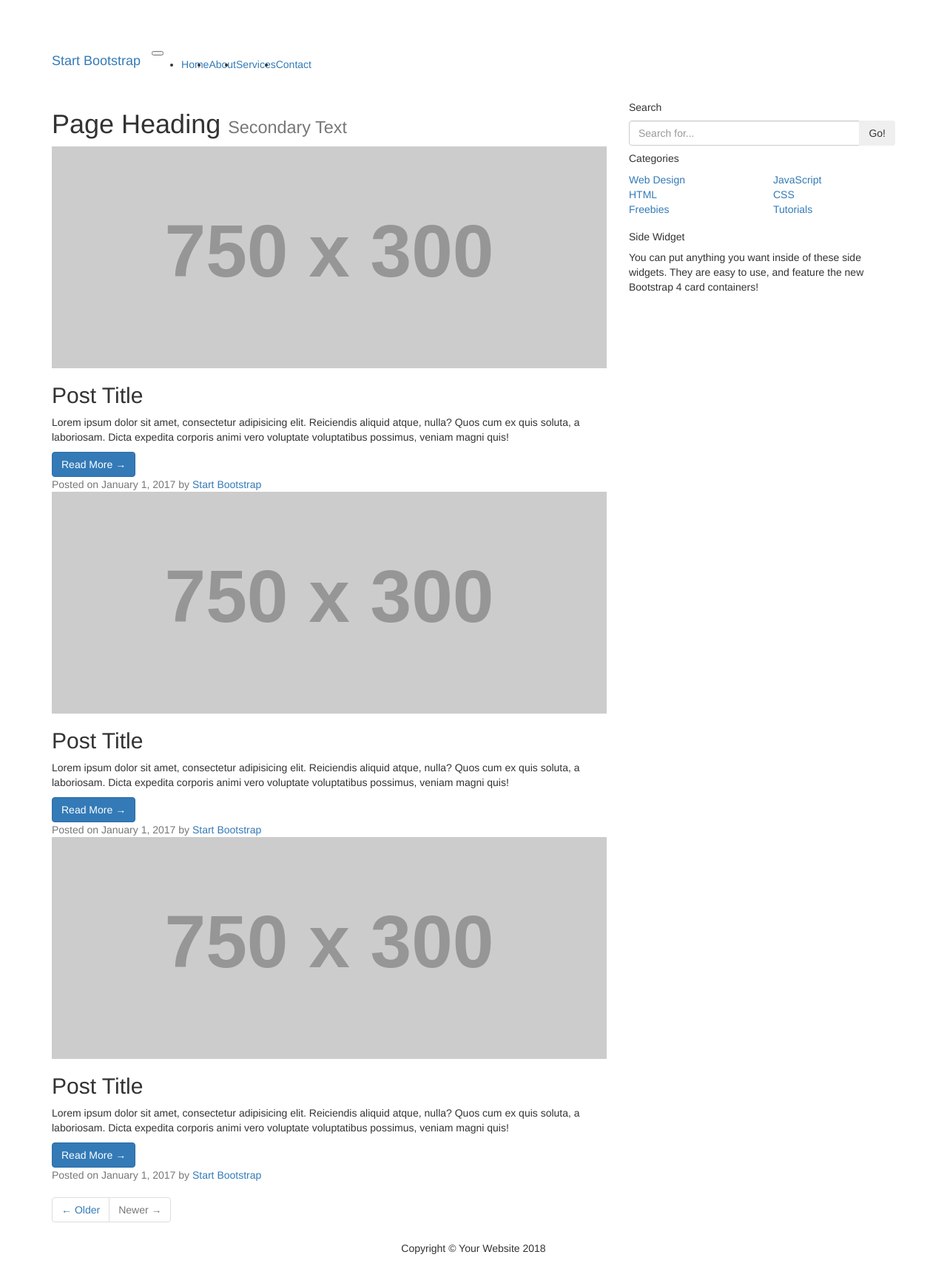
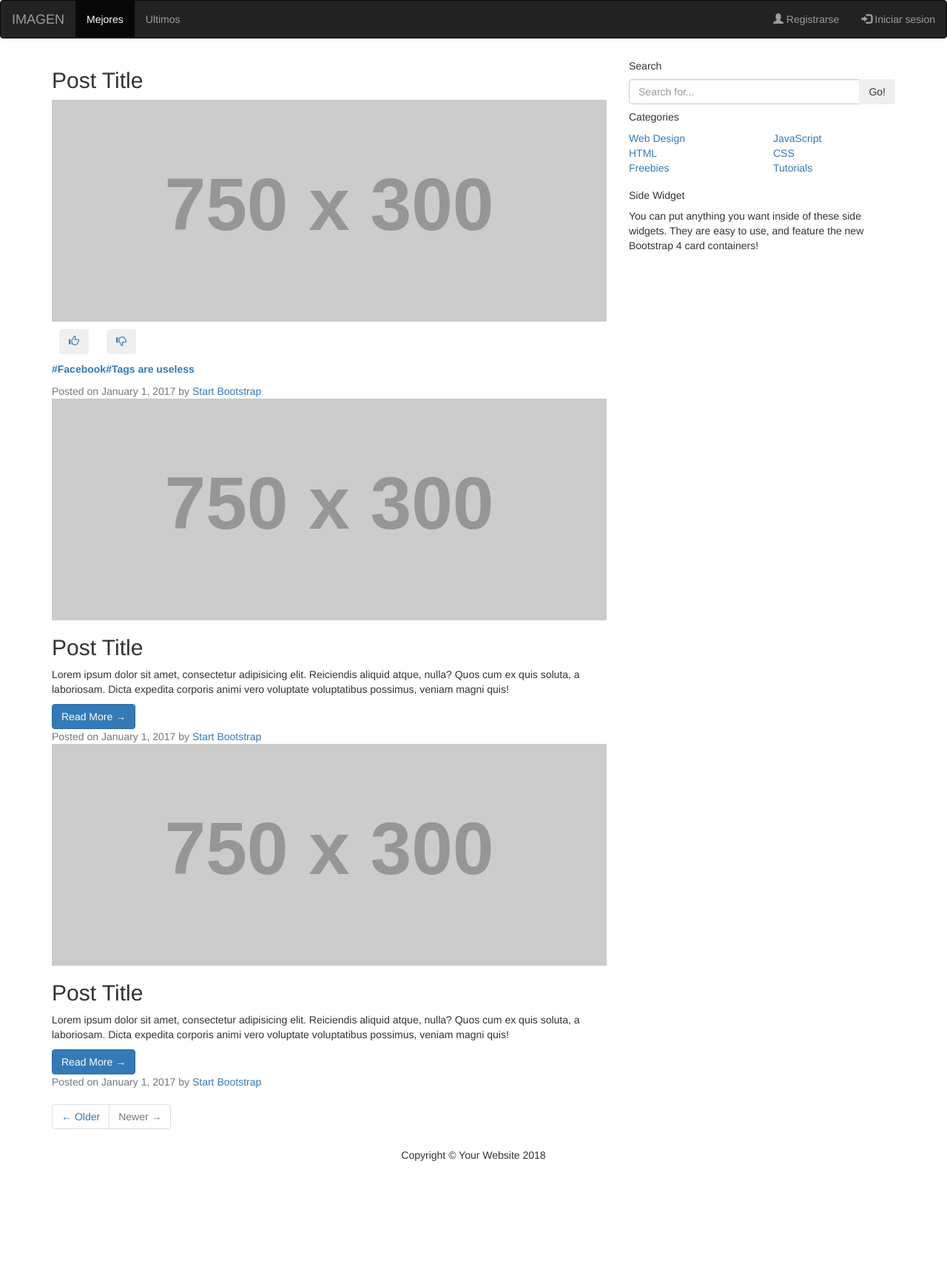
Before and after one commit to anderlab/Memes-Club, a Java web app: page / in a window 1280 px wide. Shown: the whole page at 74% size. After the commit the page ends 1570 px from the top, so only its background shows below. Run offline with Tomcat 11, a stand-in JSP engine, Linux system fonts and the light colour scheme; grey boxes labelled with a size stand in for pictures from a placeholder-image service; some libraries are stand-ins or nearby versions.

Commit message:
empezar el index

```diff
--- a/WebContent/css/blog-home.css
+++ /dev/null
@@ -1,15 +0,0 @@
-/*!
- * Start Bootstrap - Blog Home (https://startbootstrap.com/template-overviews/blog-home)
- * Copyright 2013-2017 Start Bootstrap
- * Licensed under MIT (https://github.com/BlackrockDigital/startbootstrap-blog-home/blob/master/LICENSE)
- */
-
-body {
-  padding-top: 54px;
-}
-
-@media (min-width: 992px) {
-  body {
-    padding-top: 56px;
-  }
-}
--- /dev/null
+++ b/WebContent/css/style.css
@@ -0,0 +1,6 @@
+@CHARSET "ISO-8859-1";
+
+.opciones a button{
+	margin: 10px;
+	width: 40px;
+}
--- a/WebContent/index.jsp
+++ b/WebContent/index.jsp
@@ -14,45 +14,35 @@
   <script src="https://ajax.googleapis.com/ajax/libs/jquery/3.3.1/jquery.min.js"></script>
   <script src="https://maxcdn.bootstrapcdn.com/bootstrap/3.3.7/js/bootstrap.min.js"></script>
 
-    <title>Blog Home - Start Bootstrap Template</title>
+    <title>Memes Club</title>
 
     <!-- Bootstrap core CSS -->
 
 
     <!-- Custom styles for this template -->
-    <link href="css/blog-home.css" rel="stylesheet">
+    <link href="css/style.css" rel="stylesheet">
 
   </head>
 
   <body>
 
     <!-- Navigation -->
-    <nav class="navbar navbar-expand-lg navbar-dark bg-dark fixed-top">
-      <div class="container">
-        <a class="navbar-brand" href="#">Start Bootstrap</a>
-        <button class="navbar-toggler" type="button" data-toggle="collapse" data-target="#navbarResponsive" aria-controls="navbarResponsive" aria-expanded="false" aria-label="Toggle navigation">
-          <span class="navbar-toggler-icon"></span>
-        </button>
-        <div class="collapse navbar-collapse" id="navbarResponsive">
-          <ul class="navbar-nav ml-auto">
-            <li class="nav-item active">
-              <a class="nav-link" href="#">Home
-                <span class="sr-only">(current)</span>
-              </a>
-            </li>
-            <li class="nav-item">
-              <a class="nav-link" href="#">About</a>
-            </li>
-            <li class="nav-item">
-              <a class="nav-link" href="#">Services</a>
-            </li>
-            <li class="nav-item">
-              <a class="nav-link" href="#">Contact</a>
-            </li>
-          </ul>
-        </div>
-      </div>
-    </nav>
+ <nav class="navbar navbar-inverse">
+  <div class="container-fluid">
+    <div class="navbar-header">
+      <a class="navbar-brand" href="#">IMAGEN</a>
+    </div>
+    <ul class="nav navbar-nav">
+      <li class="active"><a href="#">Mejores</a></li>
+      <li><a href="#">Ultimos</a></li>
+
+    </ul>
+    <ul class="nav navbar-nav navbar-right">
+      <li><a href="#"><span class="glyphicon glyphicon-user"></span> Registrarse</a></li>
+      <li><a href="#"><span class="glyphicon glyphicon-log-in"></span> Iniciar sesion</a></li>
+    </ul>
+  </div>
+</nav>
 
     <!-- Page Content -->
     <div class="container">
@@ -62,17 +52,27 @@
         <!-- Blog Entries Column -->
         <div class="col-md-8">
 
-          <h1 class="my-4">Page Heading
-            <small>Secondary Text</small>
-          </h1>
 
           <!-- Blog Post -->
           <div class="card mb-4">
-            <img class="card-img-top" src="http://placehold.it/750x300" alt="Card image cap">
+
             <div class="card-body">
               <h2 class="card-title">Post Title</h2>
-              <p class="card-text">Lorem ipsum dolor sit amet, consectetur adipisicing elit. Reiciendis aliquid atque, nulla? Quos cum ex quis soluta, a laboriosam. Dicta expedita corporis animi vero voluptate voluptatibus possimus, veniam magni quis!</p>
-              <a href="#" class="btn btn-primary">Read More &rarr;</a>
+              <img class="card-img-top" src="http://placehold.it/750x300" alt="Card image cap">
+              <div class="opciones">
+              	<a href=#>
+              		<button type="button" class="btn btn-outline-primary">
+              			<span class="glyphicon glyphicon-thumbs-up"></span>
+              		</button>
+              	</a>
+              	<a href=#>
+              		<button type="button" class="btn btn-outline-danger">
+              			<span class="glyphicon glyphicon-thumbs-down"></span>
+              		</button>
+              	</a>
+              </div>
+              <p class="card-text etiquetas" ><b><a href="?tag=facebook">#Facebook</a></b><b><a href="?tag=tags are useless">#Tags are useless</a></b></p>
+
             </div>
             <div class="card-footer text-muted">
               Posted on January 1, 2017 by
```
Also changed, not shown: 1 other file.
